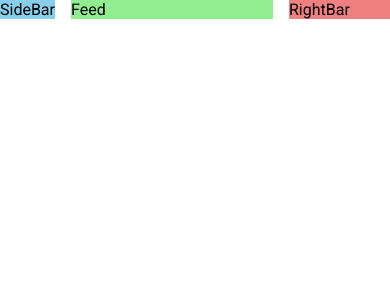
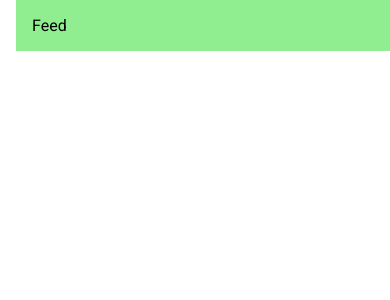
Before and after one commit to ZASFM/social-app-w-Mui, a React (Create React App) app: page / in a window 390 px wide. Shown: the top 300 px of the page. Built offline with nearby package versions, Linux system fonts and the light colour scheme.

Commit message:
components responsive

```diff
--- a/src/components/Feed.js
+++ b/src/components/Feed.js
@@ -3,7 +3,7 @@
 
 const Feed=()=>{
    return (
-      <Box bgcolor="lightgreen" flex={4}>
+      <Box bgcolor="lightgreen" flex={4} p={2}>
          Feed
       </Box>
    )
--- a/src/components/Rightbar.js
+++ b/src/components/Rightbar.js
@@ -3,7 +3,7 @@
 
 const RightBar=()=>{
    return (
-      <Box bgcolor="lightcoral" flex={2}>
+      <Box bgcolor="lightcoral" flex={2} p={2} sx={{display:{xs:'none', sm:'block'}}}>
          RightBar
       </Box>
    )
--- a/src/components/Sidebar.js
+++ b/src/components/Sidebar.js
@@ -3,7 +3,7 @@
 
 const SideBar=()=>{
    return (
-      <Box bgcolor="skyblue" flex={1}>
+      <Box bgcolor="skyblue" flex={1} p={2} sx={{display:{xs:'none', sm:'block'}}}>
          SideBar
       </Box>
    )
```
